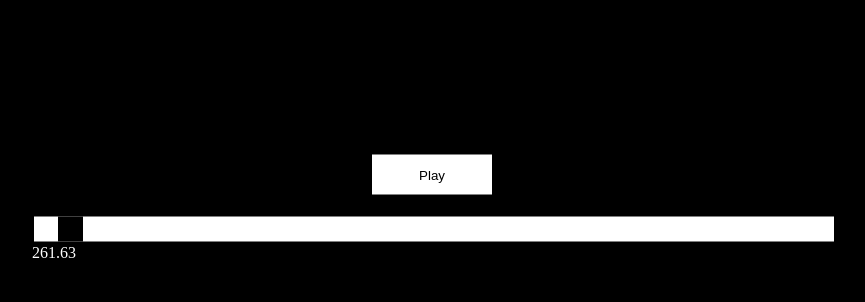
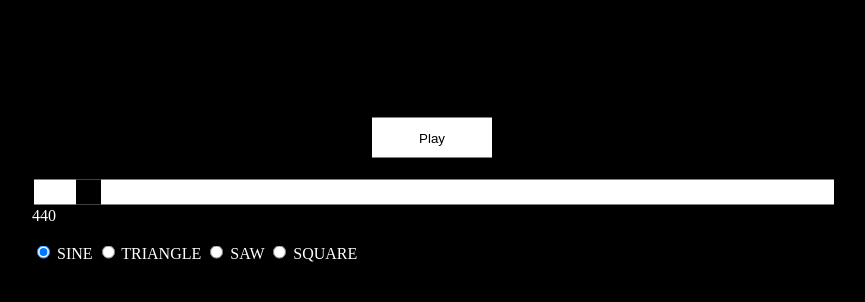
Before and after one commit to izferriss/Tone-Generator, a plain HTML site: page index.html in a window 1280 px wide. Shown: the part 182-484 px from the top of the page, without its empty margins (208-1073 px from the left). Drawn offline with Linux system fonts and the light colour scheme.

Commit message:
Update index.html

```diff
--- a/index.html
+++ b/index.html
@@ -1,15 +1,30 @@
 <HTML>
     <HEAD>
-        <TITLE></TITLE>
+        <TITLE>Tone Generator</TITLE>
         <link rel="stylesheet" href="style.css">
     </HEAD>
     <BODY>
         <div class="container">
         <button id="play">Play</button>
         <br>
-        <input class="slider" type="range" id="freqIn" step="0.01" min="16.35" max="7902" value="261.63">
+        <input class="slider" type="range" id="freqIn" step="0.01" min="16.35" max="7902" value="440">
         <span id="freqOut"></span>
+        <BR>
+        <BR>
+        <div id="waves">
+            <input type="radio" id="sine" value="sine" name="waveform" checked>
+                <label for="sine">SINE</label>
+            <input type="radio" id="tri" value="tri" name="waveform">
+                <label for="tri">TRIANGLE</label>
+            <input type="radio" id="saw" value="saw" name="waveform">
+                <label for="saw">SAW</label>
+            <input type="radio" id="sq" value="sq" name="waveform">
+                <label for="sq">SQUARE</label>
         </div>
+        <BR>
+        <BR>
+        </div>
+
     </BODY>
     <script src="script.js"></script>
 </HTML>
```
